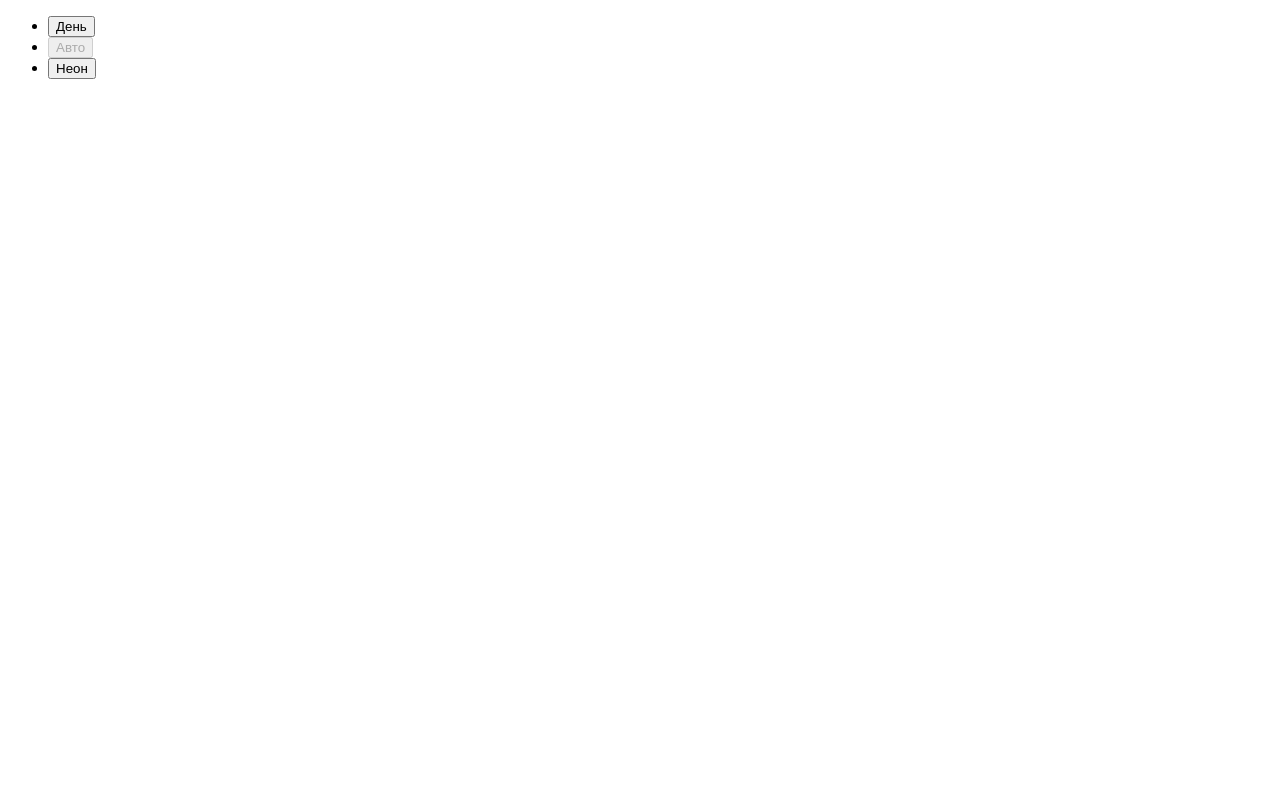
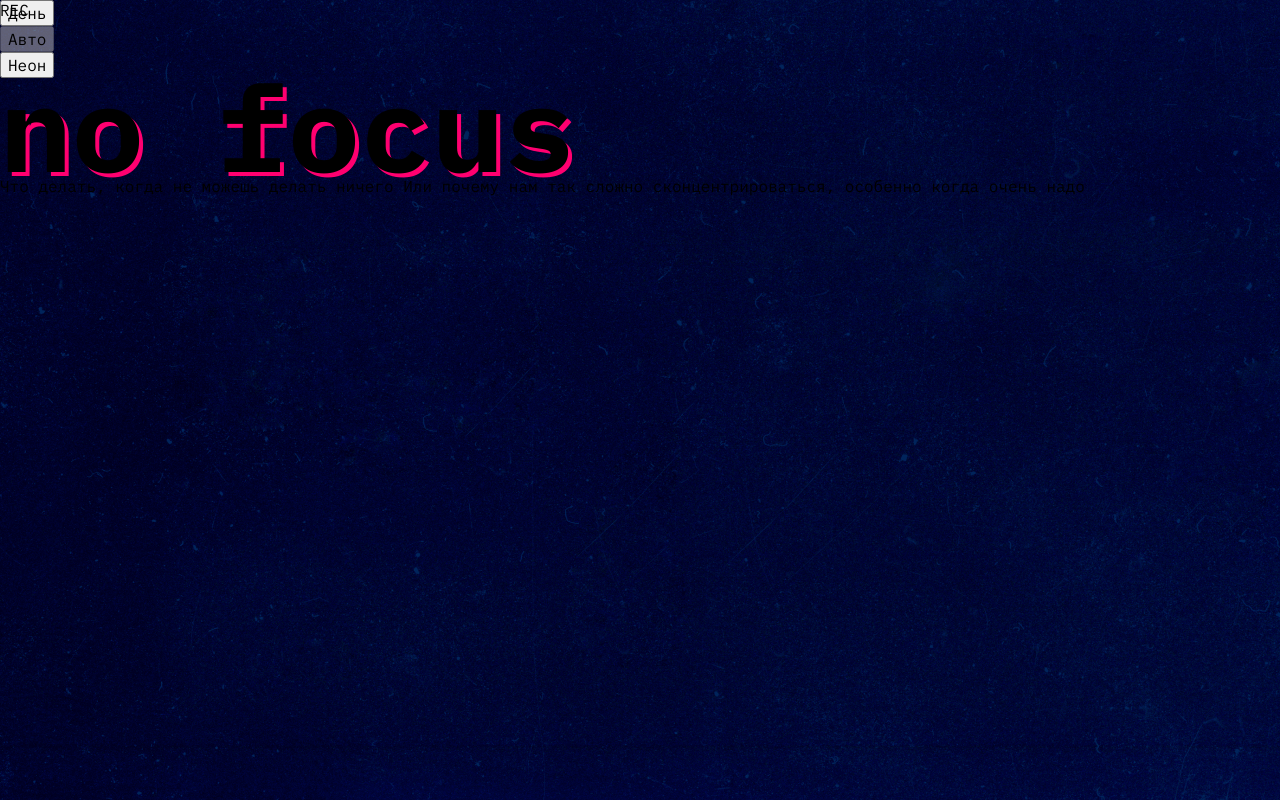
Before and after one commit to Laiyoshi/slozhno-sosredotochitsya, a plain HTML site: page index.html in a window 1280 px wide. Drawn offline with Linux system fonts and the light colour scheme.

Commit message:
first try

```diff
--- a/index.html
+++ b/index.html
@@ -4,10 +4,23 @@
     <meta charset="UTF-8" />
     <meta http-equiv="X-UA-Compatible" content="IE=edge" />
     <meta name="viewport" content="width=device-width, initial-scale=1.0" />
+    <meta name="color-scheme" content="dark light">
+    <link rel="icon" type="image/x-icon" href="./images/favicon.ico"/>
+    <link rel="stylesheet" href="./fonts/fonts.css"/>
+    <link rel="stylesheet" href="./styles/globals.css"/>
+    <link rel="stylesheet" href="./styles/variables.css"/>
+    <link rel="stylesheet" href="./styles/style.css"/>
+    <link rel="stylesheet" href="./styles/dark.css"/>
+    <link rel="stylesheet" href="./styles/light.css"/>
     <title>Сложно сосредоточиться</title>
   </head>
   <body class="page">
     <header class="header decorated-zone">
+      <div class="header__rec">
+        <p class="rec__text">REC</p>
+        <div class="rec__lamp"></div>
+        </div>
+      </div>
       <nav class="header__theme-menu">
         <ul class="header__theme-menu-list">
           <li class="header__theme-menu-item">
@@ -34,7 +47,14 @@
           </li>
         </ul>
       </nav>
+      <h1 class="header__no-focus">no focus</h1>
+      <p class="title-decor">
+        Что делать, когда не можешь делать ничего Или почему нам так сложно
+        сконцентрироваться, особенно когда очень надо
+      </p>
     </header>
+    <main></main>
+    <footer></footer>
     <script src="./scripts/script.js"></script>
   </body>
 </html>
--- a/styles/globals.css
+++ b/styles/globals.css
@@ -10,6 +10,7 @@ body {
   min-inline-size: 375px;
   max-inline-size: 1440px;
   margin: 0 auto;
+  font-family: 'IBM Plex mono', Arial, sans-serif;
 }
 
 h1,
--- a/styles/style.css
+++ b/styles/style.css
@@ -1,5 +1,42 @@
 /* Основные стили проекта. Это стили для темы, которую вы верстаете первой. */
 
 .page {
-  /* сохраните в разметке и стилях класс page. На его основе работает скрипт. */
+  background: var(--main-color);
+  background-image: url(../images/cover-image-dark.png);
+  background-position: center;
+  background-attachment: fixed;
 }
+
+.decorated-zone {
+}
+
+.header {
+  display: grid;
+  grid-template-columns: 1fr;
+  grid-template-rows: fit-content 1fr 1fr;
+}
+
+.header__rec {
+  position: absolute;
+  height: fit-content;
+}
+
+.header__theme-menu {
+  grid-row: 2;
+}
+
+.header__no-focus {
+  font-size: clamp(7.25rem, 7.0115rem + 1.0178vw, 7.5rem);
+  text-shadow: 4px 4px 0 var(--accent-color);
+  font-weight: 700;
+  line-height: 82.5%;
+  grid-row: 3;
+  grid-column: 1 / span 3;
+}
+
+.title-decor {
+  grid-row: 4;
+  grid-column: 1 / span 3;
+  display: flex;
+  align-items: center;
+}
--- a/styles/variables.css
+++ b/styles/variables.css
@@ -1,4 +1,6 @@
-/*
-  Переменные для вашего проекта
-  и их переопределение под различные устройства
-*/
+:root {
+  --main-color: #000028;
+  --accent-color: #ff0070;
+  --primary-color: #f1b2ce;
+  --title-color: #db00ff;
+}
```
